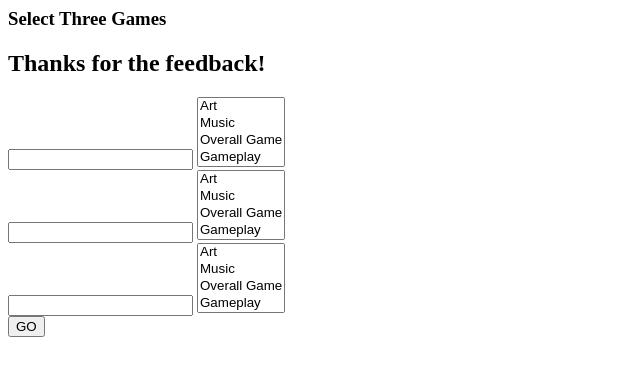
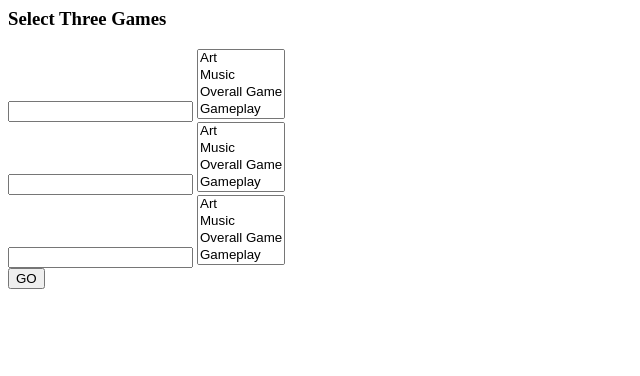
Before and after one commit to barrieca/KRR_Project, a Django app: page / in a window 1280 px wide. Shown: the top 376 px of the page, without its empty margins (0-640 px from the left). Run offline with Django 3.2, Linux system fonts and the light colour scheme.

Commit message:
Fixed 'Thanks for the feedback' message showing always.

```diff
--- a/django_stuff/front_end/templates/index.html
+++ b/django_stuff/front_end/templates/index.html
@@ -5,7 +5,7 @@
 </head>
 <body>
     <h3>Select Three Games</h3>
-    {% if not feedback.empty %}
+    {% if feedback %}
         <h2>Thanks for the feedback!</h2>
     {% endif %}
     {% if not games.empty %}
--- a/django_stuff/front_end/views.py
+++ b/django_stuff/front_end/views.py
@@ -4,7 +4,6 @@ from pythonian import game_agent
 import time
 import data_manager
 from similarity_measure import similarity_measure
-import csv
 
 logger = logging.getLogger('GameAgent')
 logger.setLevel(logging.DEBUG)
```
Also changed, not shown: 2 other files.
